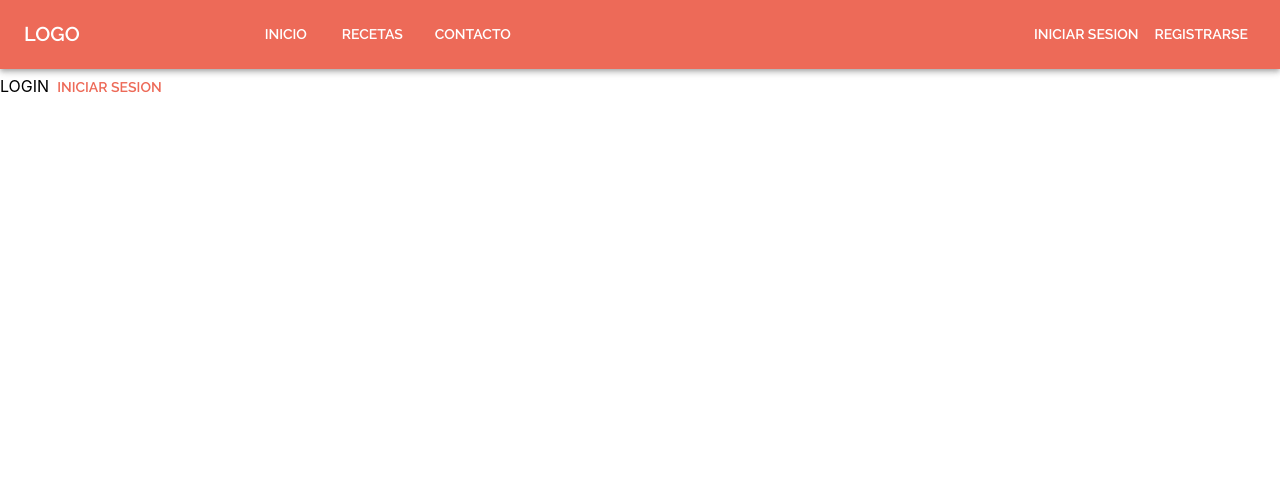
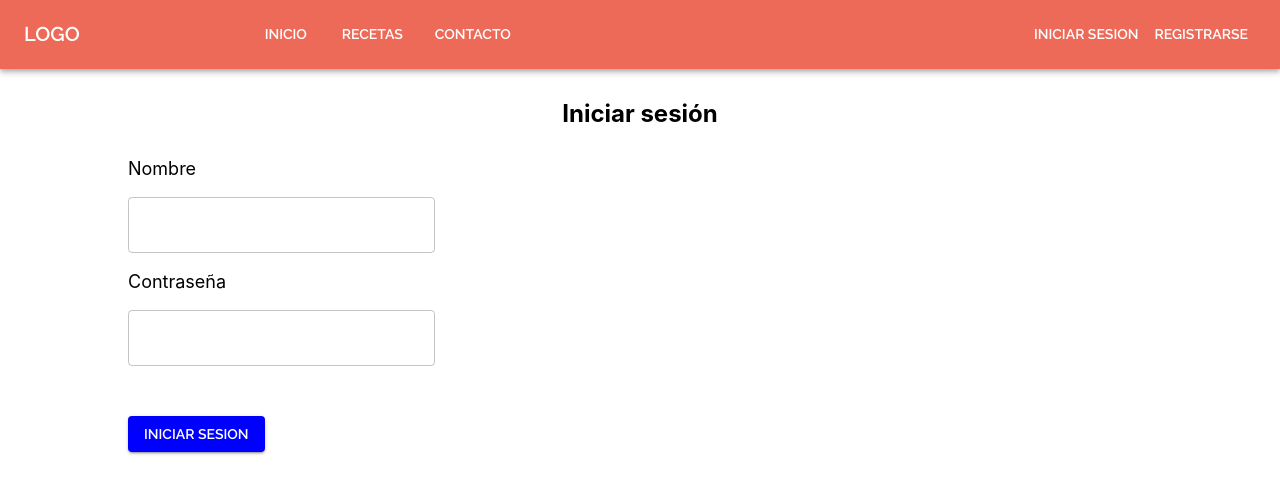
Before and after one commit to marparedes/recipes-app, a React (Create React App) app: page /login in a window 1280 px wide. Shown: the top 494 px of the page. Built offline with nearby package versions, Linux system fonts and the light colour scheme.

Commit message:
Página de login. Redirige al loguearse a la home

```diff
--- a/src/components/Navbar.js
+++ b/src/components/Navbar.js
@@ -61,7 +61,7 @@ const Navbar = () => {
 
   let navigate = useNavigate()
 
-  const { user } = useUserContext()
+  const { user } = useUserContext();
 
   const [anchorElNav, setAnchorElNav] = useState(null);
   const [anchorElUser, setAnchorElUser] = useState(null);
@@ -144,13 +144,13 @@ const Navbar = () => {
             LOGO
           </Typography>
           <Box sx={{ flexGrow: 1, display: { xs: 'none', md: 'flex' }, paddingLeft: "150px" }}>
-            {pages.map((page) => (
+            {pages.map((option) => (
               <Button
-                key={page.title}
-                onClick={handleCloseNavMenu}
+                key={option.title}
+                onClick={()=> navigate(`/${option.page}`)}
                 sx={{ my: 2, mx: 1, color: 'white', display: 'block' }}
               >
-                {page.title}
+                {option.title}
               </Button>
             ))}
           </Box>
--- a/src/index.js
+++ b/src/index.js
@@ -3,11 +3,14 @@ import ReactDOM from 'react-dom/client';
 import './index.css';
 import App from './App';
 import reportWebVitals from './reportWebVitals';
+import { UserProvider } from './components/UserContext';
 
 const root = ReactDOM.createRoot(document.getElementById('root'));
 root.render(
   <React.StrictMode>
-    <App />
+    <UserProvider>
+      <App />
+    </UserProvider>
   </React.StrictMode>
 );
 
--- a/src/pages/Login.js
+++ b/src/pages/Login.js
@@ -1,17 +1,80 @@
 import Button from '@mui/material/Button'
-import React from 'react'
+import React, { useEffect, useRef, useState } from 'react'
 import { useUserContext } from '../components/UserContext'
+import { TextField } from '@mui/material';
+import '../styles/index.css';
+import { Box } from '@mui/system';
+import { useNavigate } from "react-router-dom";
 
 function Login() {
+  const { login } = useUserContext()
+  const history = useNavigate();
 
-  const { login } = useUserContext()
+  const errRef = useRef();
+  const userRef = useRef();
+
+  const [errorMessage, setErrorMessage] = useState('');
+  const [password, setPassword] = useState('');
+  const [success, setSuccess] = useState(false);
+  const [user, setUser] = useState('');
+
+  useEffect(() => {
+    userRef.current.focus();
+  }, [user, password]);
+
+  const handleSubmit = async (e) => {
+    e.preventDefault();
+    if (!((user === 'foo') && (password === 'bar'))) {
+      console.log("FAIL");
+      setErrorMessage("Credenciales incorrectas");
+      return;
+    }
+    setSuccess(true);
+    const id = "userId";
+    setUser('');
+    setPassword('');
+    setErrorMessage('');
+    login({id, user})
+    history('/');
+  }
 
   return (
-    <div>
-        LOGIN
-        <Button variant="text" onClick={() => login({id: "userId", name: "name"})}> Iniciar Sesion</Button>
+    <div className={'login-form'}>
+      <h2 className={'page-title'}>Iniciar sesión</h2>
+
+      <Box className={'box'} sx={{
+        height: 300,
+        margin: 'auto',
+        width: '80%',
+      }}>
+        <form onSubmit={handleSubmit}>
+          <div className={'form-text-field'}>
+            <p className={'field-name'}>Nombre</p>
+            <TextField className={'form-field'}
+                       id="username"
+                       ref={userRef}
+                       onChange={(e) => setUser(e.target.value)}
+                       value={user}
+                       required={true}
+            />
+          </div>
+
+          <div className={'form-text-field'}>
+            <p className={'field-name'}>Contraseña</p>
+            <TextField className={'form-field'}
+                       id="password"
+                       type="password"
+                       onChange={(e) => setPassword(e.target.value)}
+                       value={password}
+                       required={true}
+            />
+          </div>
+          <br></br>
+          <p className="error-message" hidden={!errorMessage} ref={errRef} aria-live="assertive">{errorMessage}</p>
+          <Button type="submit" variant="contained" className={'save-button'}>Iniciar Sesion</Button>
+        </form>
+      </Box>
     </div>
-
   )
 }
 
--- a/src/styles/index.css
+++ b/src/styles/index.css
@@ -16,6 +16,11 @@
 .form-field {
     margin-bottom: 20px;
     width: 100%;
+}
+
+.username, .password {
+    margin-bottom: 40px;
+    width: 30%;
 }
 
 .field-name {
@@ -50,3 +55,9 @@
     margin-bottom: 30px !important;
     margin-top: 30px !important;
 }
+
+.error-message {
+    color: red;
+    font-size: 18px;
+    margin: 0;
+}
```
